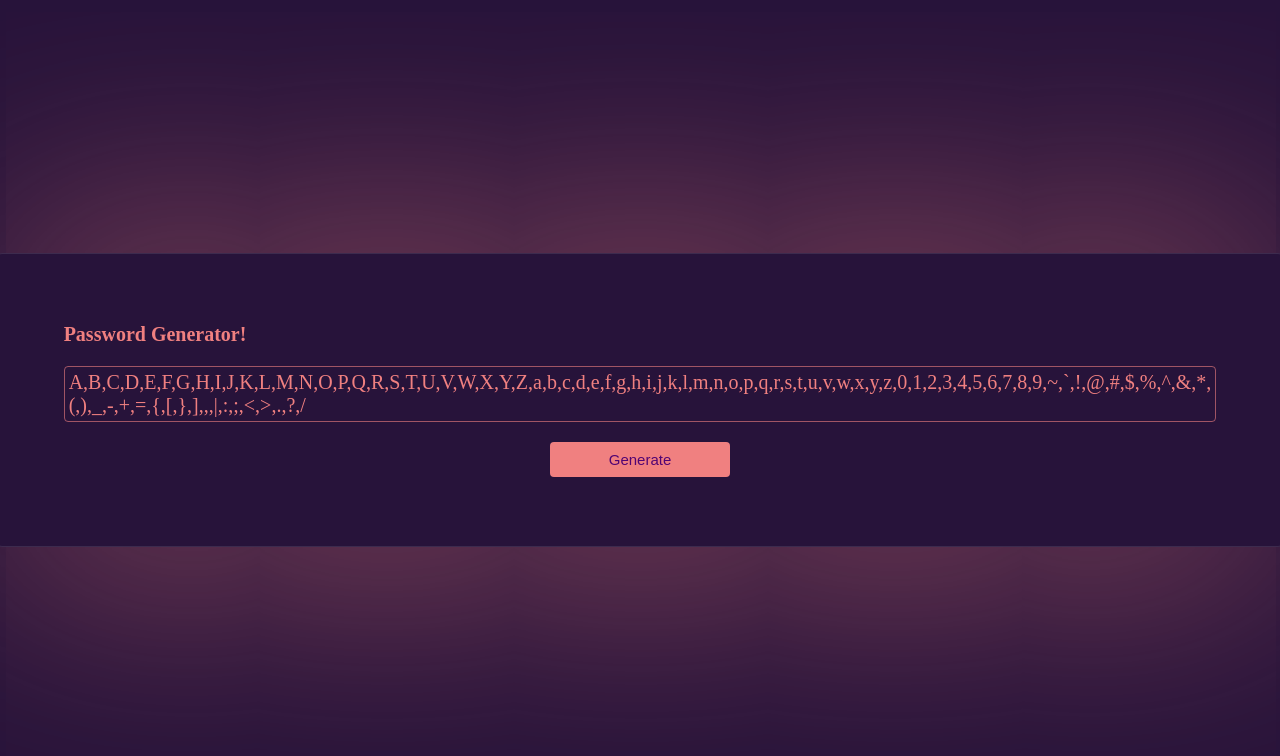
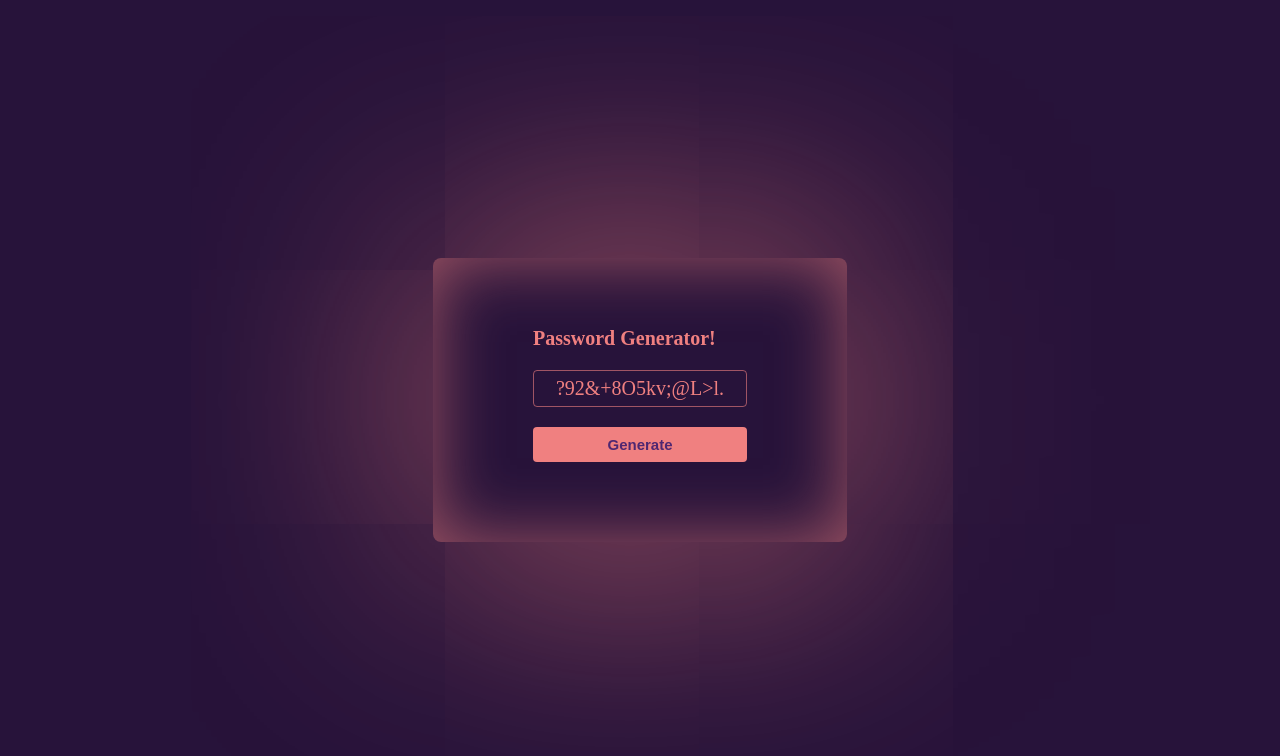
Before and after one commit to KartikC137/Learning_JS-FCC-, a plain HTML site: page PasswordGenerator/index.html in a window 1280 px wide. Both pictures are taken after a click on the button "Generate". Drawn offline with Linux system fonts and the light colour scheme.

Commit message:
Completed Password Generator app

```diff
--- a/PasswordGenerator/index.css
+++ b/PasswordGenerator/index.css
@@ -1,14 +1,13 @@
-#overlay-box{
+#overlay-box-el{
     color: lightcoral;
     background-color: rgba(0,0,0,0);
     display: flex;
     flex-direction: column;
-    padding: 69px;
+    padding: 69px 100px 80px 100px;
     border-radius: 8px;
-    border: 1px solid rgba(255,255,255,0.1);
-    box-shadow: 0 0 500px rgba(240,128,128,0.7);
+    box-shadow: 0 0 69px 1px rgba(240,128,128,0.6) inset,0 0 500px 1px rgba(240,128,128,0.9);
 }
-#container{
+#container-el{
     justify-content: center;
     align-items: center;
     display: flex;
@@ -19,31 +18,30 @@
     left: 0;
     right: 0;
 }
-#title{
+#title-el{
     font-weight: bold;
     font-size: 20px;
     margin-bottom: 20px;
 }
-#content{
+#content-el{
     display: flex;
+    width: 200px;
     justify-content: center;
     border: 1px solid rgba(240,128,128,0.6);
-    padding:4px;
+    padding:6px;
     border-radius: 4px;
     font-size: 20px;
     margin-bottom: 20px;
 }
-#button-div{
-    display: flex;
-    justify-content: center;
-}
-#button{
+
+#generate-el{
     font-size: 15px;
-    color: rgb(81, 4, 115);
-    width: 180px;
+    font-weight: bold;
+    color: rgb(79, 39, 113);
+    width: 214px;
     border-radius: 4px;
     border: none;
-    display: flex;
+    display: inline-block;
     justify-content: center;
     padding: 9px;
     background-color: lightcoral;
--- a/PasswordGenerator/index.html
+++ b/PasswordGenerator/index.html
@@ -12,15 +12,15 @@
         left: 0;
         right: 0;
         "></div>
-        <div id="container">
-            <div id="overlay-box">
-                <div id="title">Password Generator!</div>
-                <div id="content">1234567812345678</div>
+        <div id="container-el">
+            <div id="overlay-box-el">
+                <div id="title-el">Password Generator!</div>
+                <div id="content-el"></div>
                 <div id="button-div">
-                    <button id="button" onclick="generatePassword()">Generate</button>
+                    <button id="generate-el" onclick="logOutPassword()">Generate</button>
                 </div>
             </div>
         </div>
         <script src="index.js"></script>
     </body>
-</html>
+</html>s
--- a/PasswordGenerator/index.js
+++ b/PasswordGenerator/index.js
@@ -1,8 +1,16 @@
-const characters = ["A","B","C","D","E","F","G","H","I","J","K","L","M","N","O","P","Q","R","S","T","U","V","W","X","Y","Z","a","b","c","d","e","f","g","h","i","j","k","l","m","n","o","p","q","r","s","t","u","v","w","x","y","z", "0", "1", "2", "3", "4", "5", "6", "7", "8", "9","~","`","!","@","#","$","%","^","&","*","(",")","_","-","+","=","{","[","}","]",",","|",":",";","<",">",".","?",
+const characters =["A","B","C","D","E","F","G","H","I","J","K","L","M","N","O","P","Q","R","S","T","U","V","W","X","Y","Z","a","b","c","d","e","f","g","h","i","j","k","l","m","n","o","p","q","r","s","t","u","v","w","x","y","z", "0", "1", "2", "3", "4", "5", "6", "7", "8", "9","~","`","!","@","#","$","%","^","&","*","(",")","_","-","+","=","{","[","}","]",",","|",":",";","<",">",".","?",
 "/"];
 
-let contentEl = document.getElementById("content")
+let contentEl = document.getElementById("content-el");
 
-function generatePassword() {
-    contentEl.textContent = characters
+function generateRandomPassword() {
+
 }
+function logOutPassword() {
+    let storeRandomNumber="";
+    for(let i = 0; i < 16; i++) {
+        let randomIndex = Math.floor(Math.random() * characters.length);
+        storeRandomNumber += characters[randomIndex];
+    }
+    contentEl.textContent = storeRandomNumber;
+}
```
